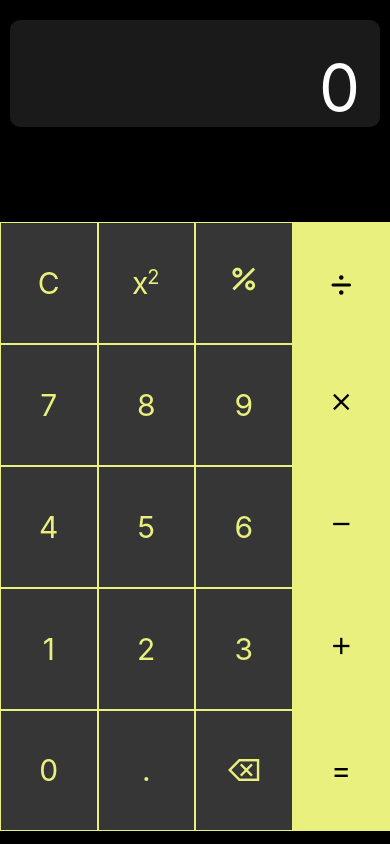
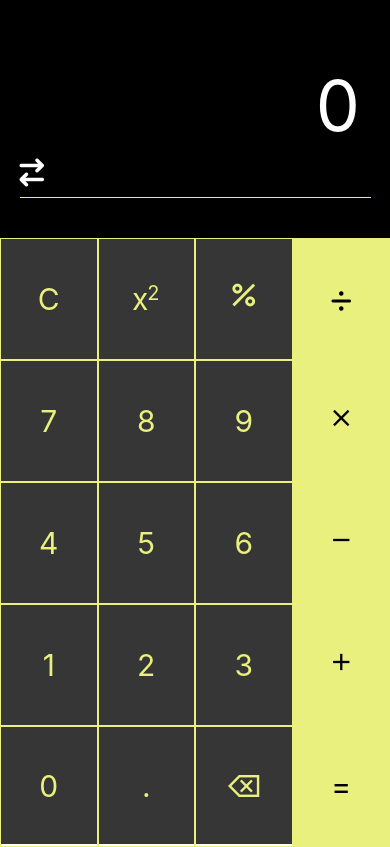
Before and after one commit to SmilingDogs/unitCalculator, a React Native app: screen / in a window 390 px wide. Built offline with nearby package versions, Linux system fonts and the light colour scheme.

Commit message:
Calculator screen complete

```diff
--- a/src/components/CalcDisplay.tsx
+++ b/src/components/CalcDisplay.tsx
@@ -22,7 +22,7 @@ const CalcDisplay: React.FC<CalcDisplayProps> = ({ value, expression }) => {
 
 const styles = StyleSheet.create({
   display: {
-    backgroundColor: COLORS.display,
+    backgroundColor: COLORS.background,
     borderRadius: 10,
     padding: 20,
     paddingBottom: 0,
@@ -38,7 +38,10 @@ const styles = StyleSheet.create({
     marginBottom: 8,
   },
   displayText: {
-    fontSize: 65,
+    position: 'relative',
+    top: 15,
+    right: 0,
+    fontSize: 70,
     color: COLORS.text,
   },
 });
--- a/src/screens/CalculatorScreen.tsx
+++ b/src/screens/CalculatorScreen.tsx
@@ -1,8 +1,9 @@
 import React, { useState } from 'react';
-import { StyleSheet, View } from 'react-native';
+import { StyleSheet, TouchableOpacity, View } from 'react-native';
 import CalcButton from '../components/CalcButton';
 import CalcDisplay from '../components/CalcDisplay';
 import { COLORS, CALCULATOR_BUTTONS } from '../utils/constants';
+import AwesomeIcon from 'react-native-vector-icons/FontAwesome6';
 
 interface CalculatorScreenProps {
   onSwitchToConverter: () => void;
@@ -10,7 +11,7 @@ interface CalculatorScreenProps {
 
 type OperationType = '+' | '-' | '×' | '÷' | '' | '=';
 
-const CalculatorScreen: React.FC<CalculatorScreenProps> = () => {
+const CalculatorScreen: React.FC<CalculatorScreenProps> = ({ onSwitchToConverter }) => {
   const [displayValue, setDisplayValue] = useState('0');
   const [expression, setExpression] = useState('');
   const [firstOperand, setFirstOperand] = useState<number | null>(null);
@@ -221,6 +222,12 @@ const CalculatorScreen: React.FC<CalculatorScreenProps> = () => {
     <View style={styles.container}>
       <CalcDisplay value={displayValue} expression={expression} />
 
+      <View style={styles.switchToConverterContainer}>
+        <TouchableOpacity style={styles.switchButton} onPress={onSwitchToConverter}>
+          <AwesomeIcon name="arrow-right-arrow-left" size={28} color="white" />
+        </TouchableOpacity>
+      </View>
+
       <View style={styles.buttonContainer}>
         <View style={styles.row}>
           {CALCULATOR_BUTTONS.map((button, index) => (
@@ -243,33 +250,22 @@ const styles = StyleSheet.create({
     backgroundColor: COLORS.background,
   },
   buttonContainer: {
-    marginTop: 80,
+    marginTop: 40,
   },
   row: {
     flexDirection: 'row',
     justifyContent: 'space-between',
     flexWrap: 'wrap',
   },
-  converterButton: {
-    width: '100%',
-    padding: 5,
-    marginTop: 40,
+  switchToConverterContainer: {
+    width: '90%',
+    alignSelf: 'center',
+    borderBottomColor: COLORS.operationButtons,
+    borderBottomWidth: 1,
+    // paddingHorizontal: 20,
+    paddingVertical: 10,
   },
-  converterButtonContent: {
-    flexDirection: 'row',
-    alignItems: 'center',
-    justifyContent: 'center',
-  },
-  converterButtonText: {
-    color: COLORS.operationButtons,
-    fontSize: 22,
-    fontWeight: 'bold',
-    flex: 0.75,
-  },
-  chevronUp: {
-    color: COLORS.operationButtons,
-    fontSize: 20,
-  },
+  switchButton: {},
 });
 
 export default CalculatorScreen;
```
